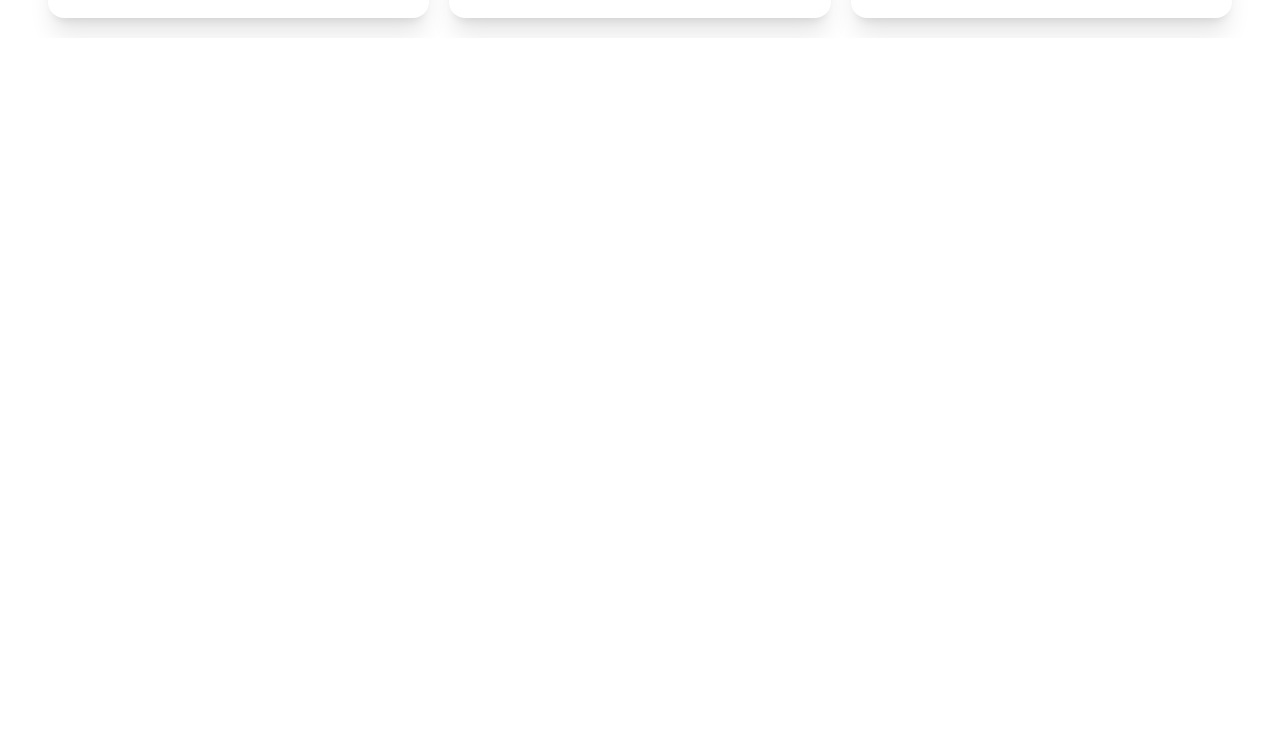
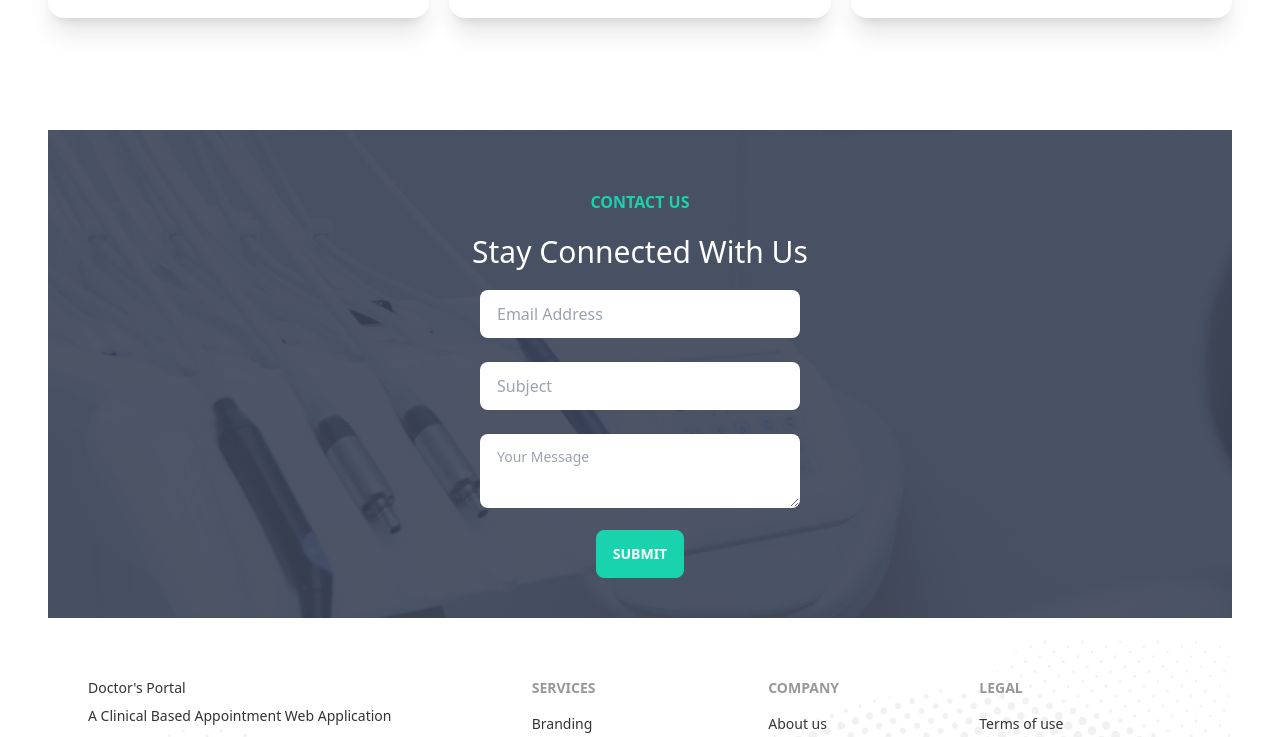
Before and after one commit to ShahidulIslam32/Doctors-Portal, a React (Create React App) app: page / in a window 1280 px wide. Shown: the part 3380-4117 px from the top of the page. Before the commit the page ends 3418 px from the top, so only its background shows below. Built offline with nearby package versions, Linux system fonts and the light colour scheme.

Commit message:
home page done

```diff
--- a/src/Pages/Home/ContactUs.js
+++ b/src/Pages/Home/ContactUs.js
@@ -1,10 +1,25 @@
 import React from 'react';
+import bg from '../../assets/images/appointment.png'
 
 const ContactUs = () => {
     return (
-        <div>
-
-        </div>
+        <section className='text-center mt-28 mb-5 p-10' style={{ background: `url(${bg})` }}>
+            <div>
+                <h2 className='uppercase font-bold text-primary p-5'>Contact Us</h2>
+                <h2 className='text-3xl text-white mb-5'>Stay Connected With Us</h2>
+            </div>
+            <div>
+                <input type="text" placeholder="Email Address" class="input w-full max-w-xs" />
+                <br/>
+                <br/>
+                <input type="text" placeholder="Subject" class="input w-full max-w-xs" />
+                <br/><br/>
+                <textarea class="textarea w-full max-w-xs" placeholder="Your Message"></textarea>
+            </div>
+            <div className='mt-4'>
+                <button class="btn btn-primary text-white font-bold">Submit</button>
+            </div>
+        </section>
     );
 };
 
--- a/src/Pages/Home/Home.js
+++ b/src/Pages/Home/Home.js
@@ -2,7 +2,7 @@ import React from 'react';
 import Banner from './Banner';
 import ContactUs from './ContactUs';
 import DentalCare from './DentalCare';
-//import Footer from './Footer';
+import Footer from './Footer';
 import Info from './Info';
 import MakeAppointment from './MakeAppointment';
 import Service from './Service';
@@ -18,7 +18,7 @@ const Home = () => {
             <MakeAppointment></MakeAppointment>
             <Testimonial></Testimonial>
             <ContactUs></ContactUs>
-            {/* <Footer></Footer> */}
+            <Footer></Footer>
         </div>
     );
 };
```
